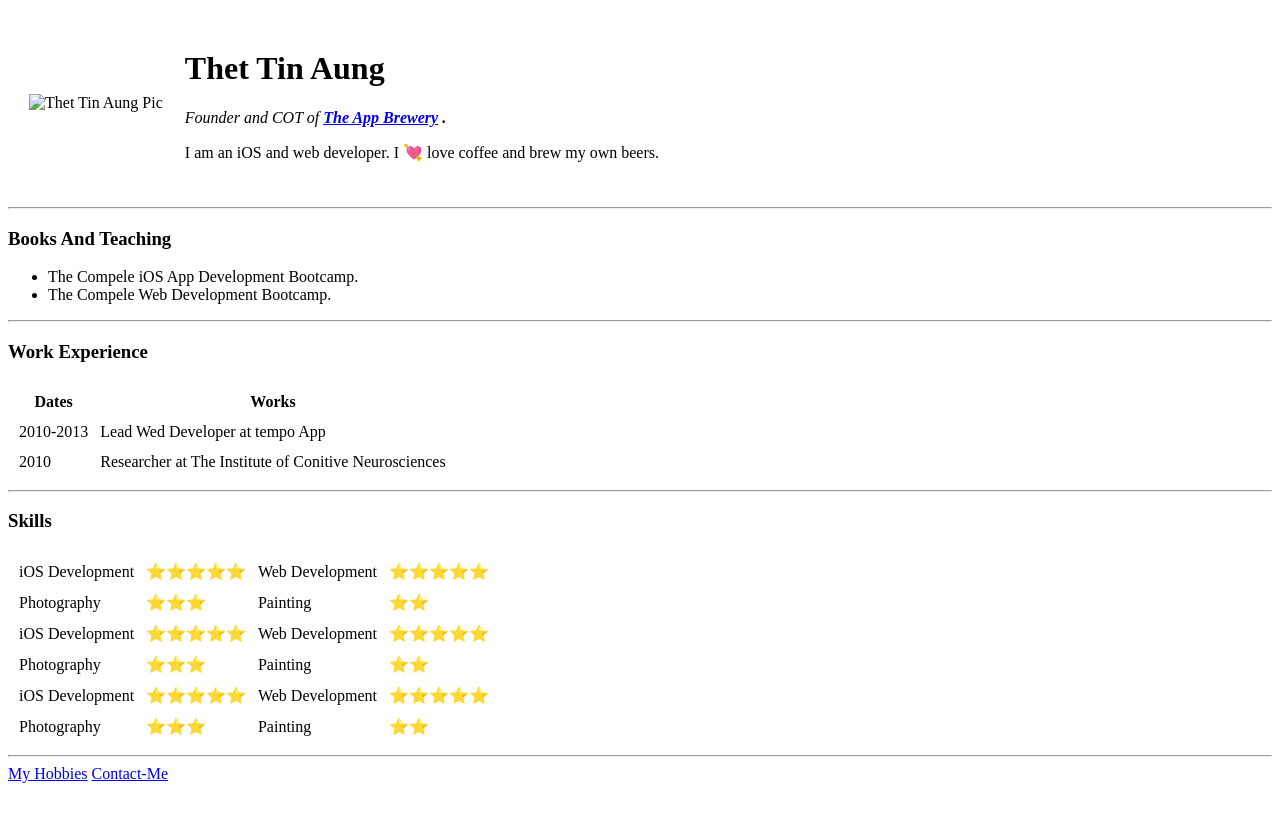
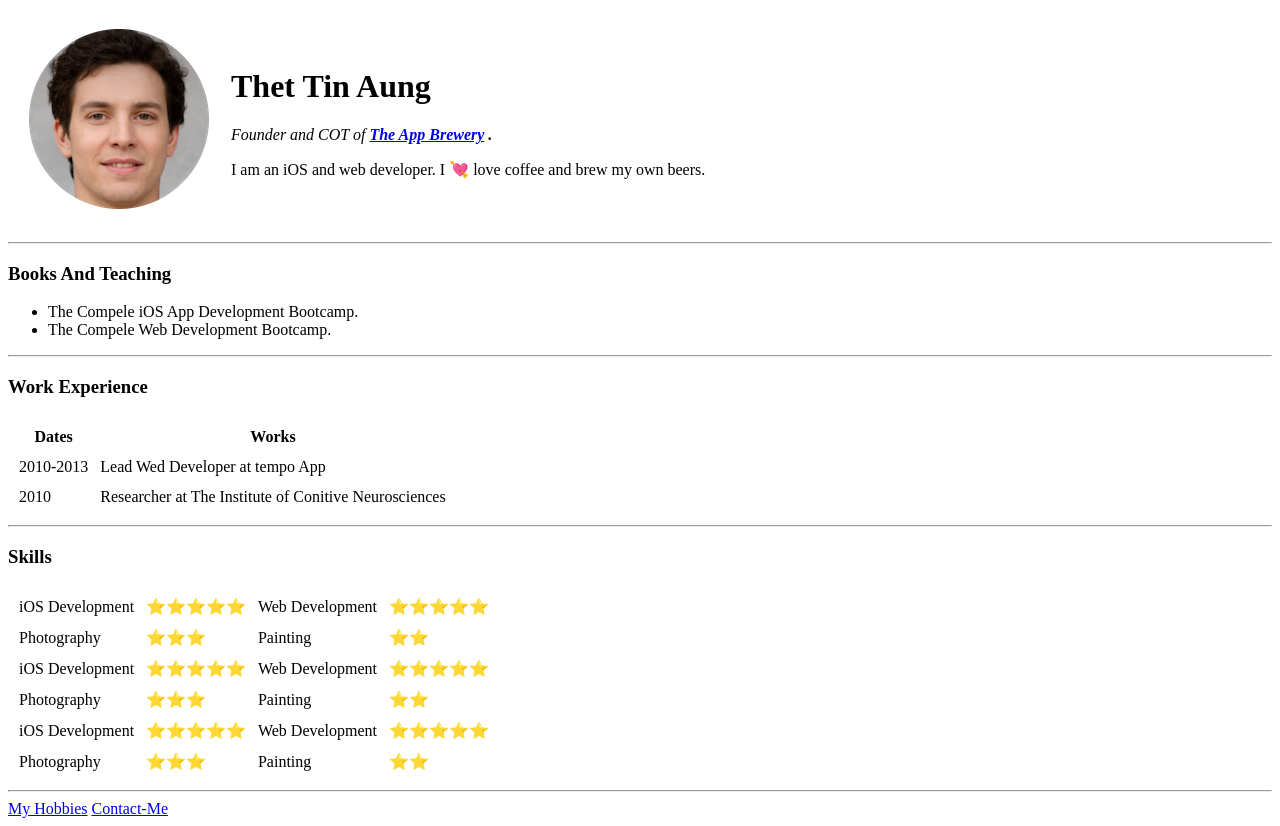
Before and after one commit to ThetTinAung-coder/cv, a plain HTML site: page index.html in a window 1280 px wide. Before the commit the page ends 800 px from the top, so only its background shows below. Drawn offline with Linux system fonts and the light colour scheme.

Commit message:
Update index.html

```diff
--- a/index.html
+++ b/index.html
@@ -8,7 +8,7 @@
 <body>
   <table cellspacing="20">
     <tr>
-      <td><img src="images/profile.png" alt="Thet Tin Aung Pic"> </td>
+      <td><img src="profile.png" alt="Thet Tin Aung Pic"> </td>
       <td><h1>Thet Tin Aung</h1>
         <p><em>Founder and COT of <strong> <a href="https://www.appbrewery.co/">The App Brewery</a> .</strong> </em></p>
         <p>I am an iOS and web developer. I 💘 love coffee and brew my own beers.</p></td>
```
